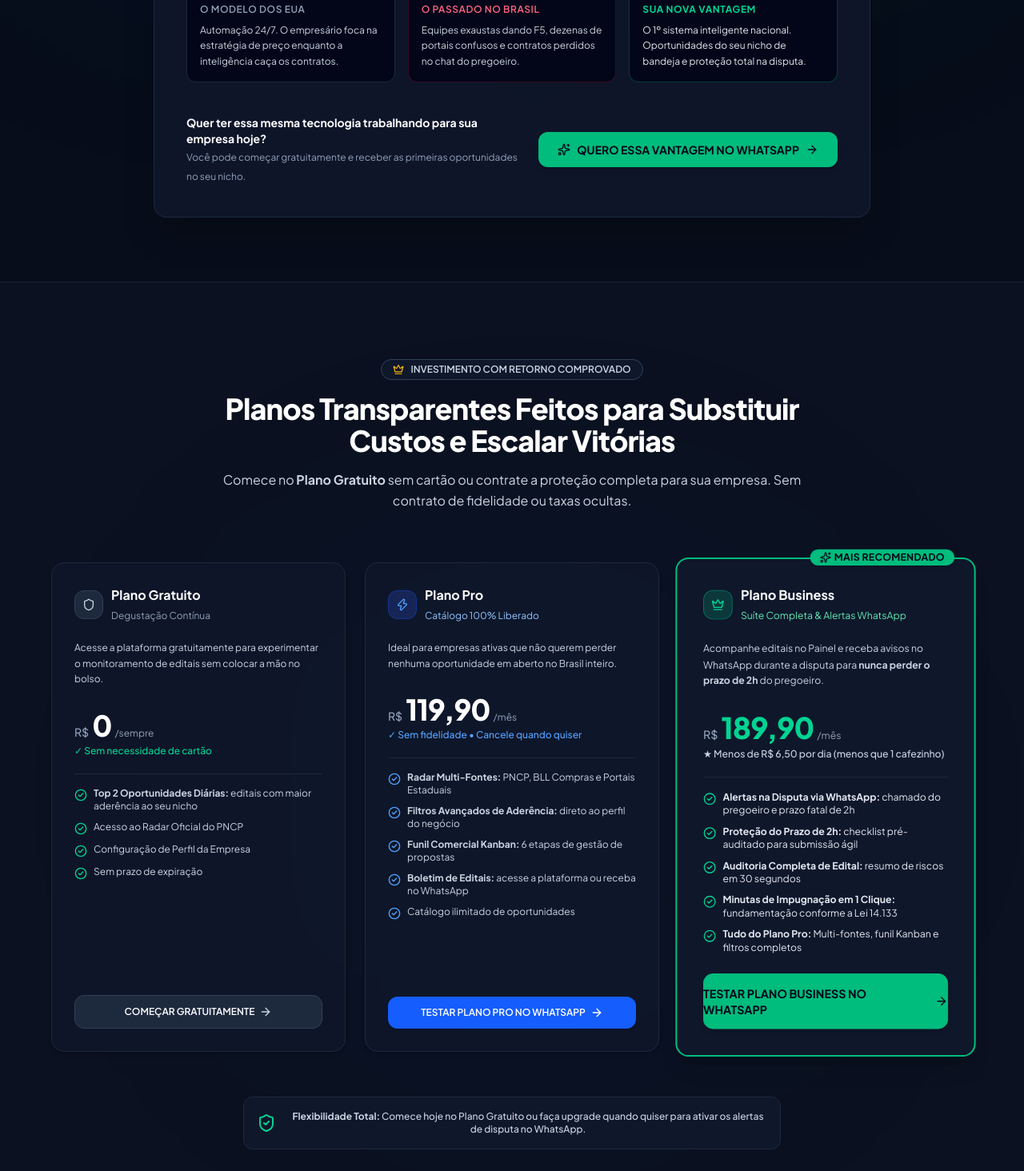
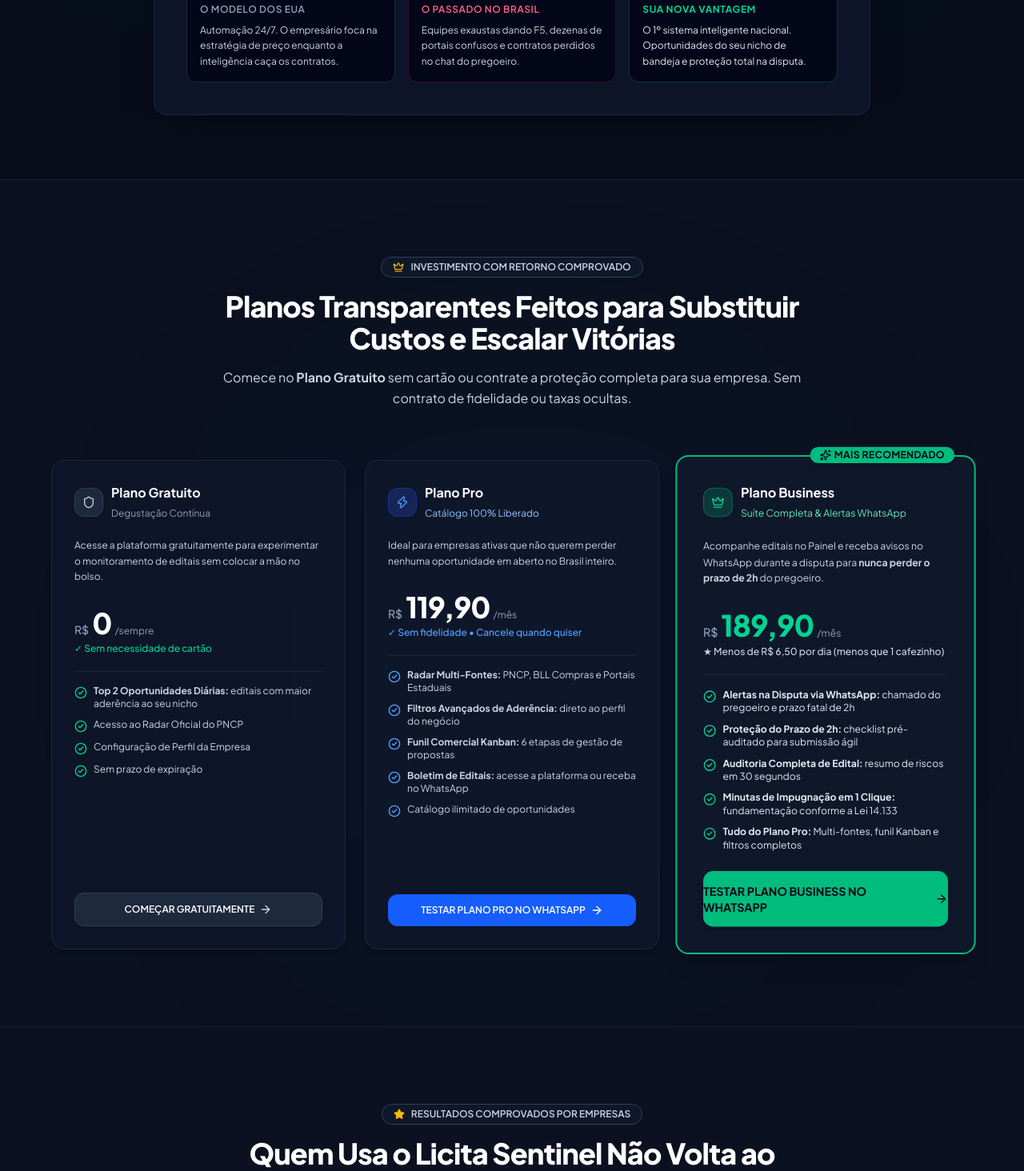
Before and after one commit to lucasadamdeveloper-crypto/licita-sentinel-landing, a Next.js app: page / in a window 1280 px wide. Shown: the part 4000-5464 px from the top of the page at 80% size. Built offline with nearby package versions, Linux system fonts and the light colour scheme; no server answers.

Commit message:
refactor: remover blocos de flexibilidade total e CTA da story section

```diff
--- a/src/components/PricingSection.tsx
+++ b/src/components/PricingSection.tsx
@@ -255,13 +255,6 @@
 
         </div>
 
-        {/* Garantia e Segurança */}
-        <div className="mt-14 max-w-2xl mx-auto p-4 rounded-xl bg-slate-900 border border-slate-800 text-center flex flex-col sm:flex-row items-center justify-center gap-4 text-xs text-slate-300 font-medium">
-          <ShieldCheck className="w-6 h-6 text-emerald-400 shrink-0" />
-          <span>
-            <strong>Flexibilidade Total:</strong> Comece hoje no Plano Gratuito ou faça upgrade quando quiser para ativar os alertas de disputa no WhatsApp.
-          </span>
-        </div>
 
       </div>
     </section>
--- a/src/components/StorySection.tsx
+++ b/src/components/StorySection.tsx
@@ -84,28 +84,6 @@
             </div>
           </div>
 
-          {/* Chamada para Ação com Alto Desejo */}
-          <div className="pt-2 flex flex-col sm:flex-row items-center justify-between gap-4">
-            <div className="text-center sm:text-left">
-              <span className="text-sm font-bold text-white block">
-                Quer ter essa mesma tecnologia trabalhando para sua empresa hoje?
-              </span>
-              <span className="text-xs text-slate-400">
-                Você pode começar gratuitamente e receber as primeiras oportunidades no seu nicho.
-              </span>
-            </div>
-
-            <a
-              href={getWhatsAppLink("DEMO")}
-              target="_blank"
-              rel="noopener noreferrer"
-              className="w-full sm:w-auto px-6 py-3 rounded-xl bg-emerald-500 hover:bg-emerald-400 text-slate-950 font-bold text-xs sm:text-sm transition-all shadow-md flex items-center justify-center gap-2 shrink-0"
-            >
-              <Sparkles className="w-4 h-4" />
-              <span>QUERO ESSA VANTAGEM NO WHATSAPP</span>
-              <ArrowRight className="w-4 h-4" />
-            </a>
-          </div>
 
         </div>
 
```
